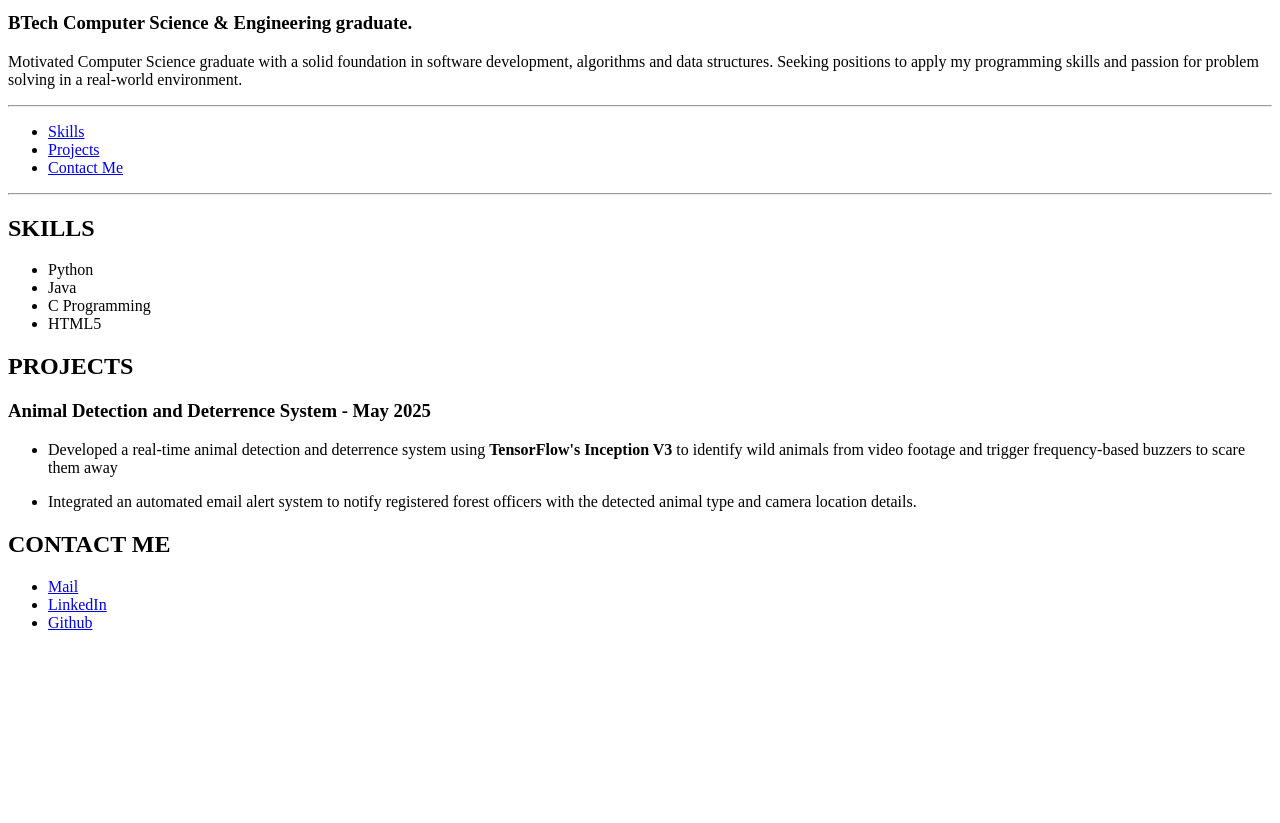
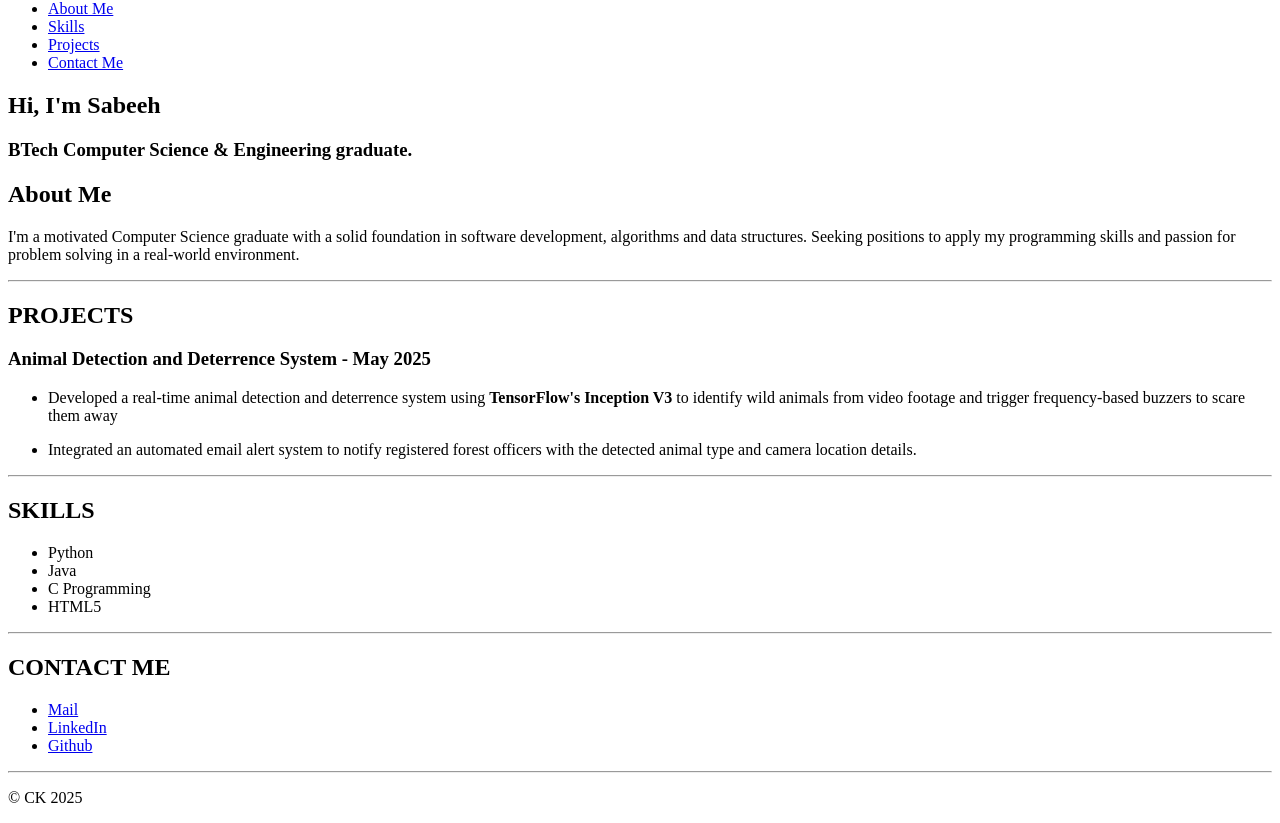
Before and after one commit to sabeeh-ck/fs-01-html-portfolio, a plain HTML site: page index.html in a window 1280 px wide. Shown: the part 68-891 px from the top of the page. Before the commit the page ends 800 px from the top, so only its background shows below. Drawn offline with Linux system fonts and the light colour scheme.

Commit message:
Commit 3.1

```diff
--- a/index.html
+++ b/index.html
@@ -6,21 +6,48 @@
         <title>My Portfolio</title>
     </head>
     <body>
-        <h1>Hi, I'm Sabeeh</h1>
-        <h3>BTech Computer Science & Engineering graduate.</h3>
-        <p>
-            Motivated Computer Science graduate with a solid foundation in software development, algorithms and
-            data structures. Seeking positions to apply my programming skills and passion for problem solving in a
-            real-world environment.
-        </p>
-        <hr />
+        <header>
+            <img src="/s2.jpg" alt="logo" width="40" />
             <nav>
                 <ul>
+                    <li><a href="#about">About Me</a></li>
                     <li><a href="#skills">Skills</a></li>
                     <li><a href="#projects">Projects</a></li>
                     <li><a href="#contact">Contact Me</a></li>
                 </ul>
             </nav>
+        </header>
+        <main>
+            <section id="about">
+                <h1>Hi, I'm Sabeeh</h1>
+                <h3>BTech Computer Science & Engineering graduate.</h3>
+                <h2>About Me</h2>
+                <p>
+                    I'm a motivated Computer Science graduate with a solid foundation in software development,
+                    algorithms and data structures. Seeking positions to apply my programming skills and passion
+                    for problem solving in a real-world environment.
+                </p>
+            </section>
+            <hr />
+            <section id="projects">
+                <h2>PROJECTS</h2>
+                <h3>Animal Detection and Deterrence System - May 2025</h3>
+                <ul>
+                    <li>
+                        <p>
+                            Developed a real-time animal detection and deterrence system using
+                            <strong>TensorFlow's Inception V3</strong> to identify wild animals from video footage
+                            and trigger frequency-based buzzers to scare them away
+                        </p>
+                    </li>
+                    <li>
+                        <p>
+                            Integrated an automated email alert system to notify registered forest officers with
+                            the detected animal type and camera location details.
+                        </p>
+                    </li>
+                </ul>
+            </section>
             <hr />
             <section id="skills">
                 <h2>SKILLS</h2>
@@ -31,25 +58,7 @@
                     <li>HTML5</li>
                 </ul>
             </section>
-        <section id="projects">
-            <h2>PROJECTS</h2>
-            <h3>Animal Detection and Deterrence System - May 2025</h3>
-            <ul>
-                <li>
-                    <p>
-                        Developed a real-time animal detection and deterrence system using
-                        <strong>TensorFlow's Inception V3</strong> to identify wild animals from video footage and
-                        trigger frequency-based buzzers to scare them away
-                    </p>
-                </li>
-                <li>
-                    <p>
-                        Integrated an automated email alert system to notify registered forest officers with the
-                        detected animal type and camera location details.
-                    </p>
-                </li>
-            </ul>
-        </section>
+            <hr />
             <section id="contact">
                 <h2>CONTACT ME</h2>
                 <ul>
@@ -58,5 +67,8 @@
                     <li><a href="https://github.com/sabeeh-ck">Github</a></li>
                 </ul>
             </section>
+        </main>
+        <hr />
+        <footer><p>&copy; CK 2025</p></footer>
     </body>
 </html>
```
Also changed, not shown: s2.jpg (added). Lines whose indentation alone changed are shown as unchanged.
